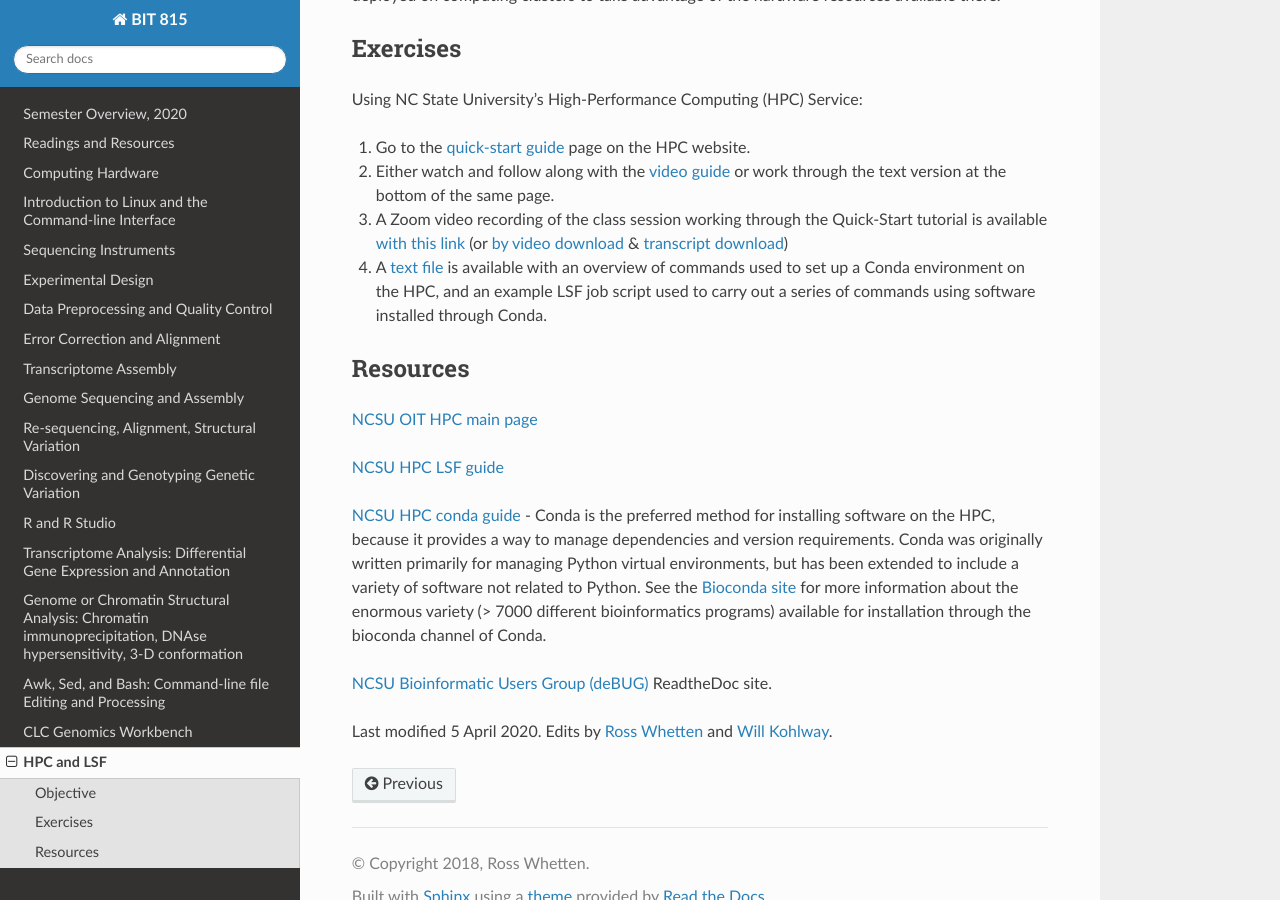
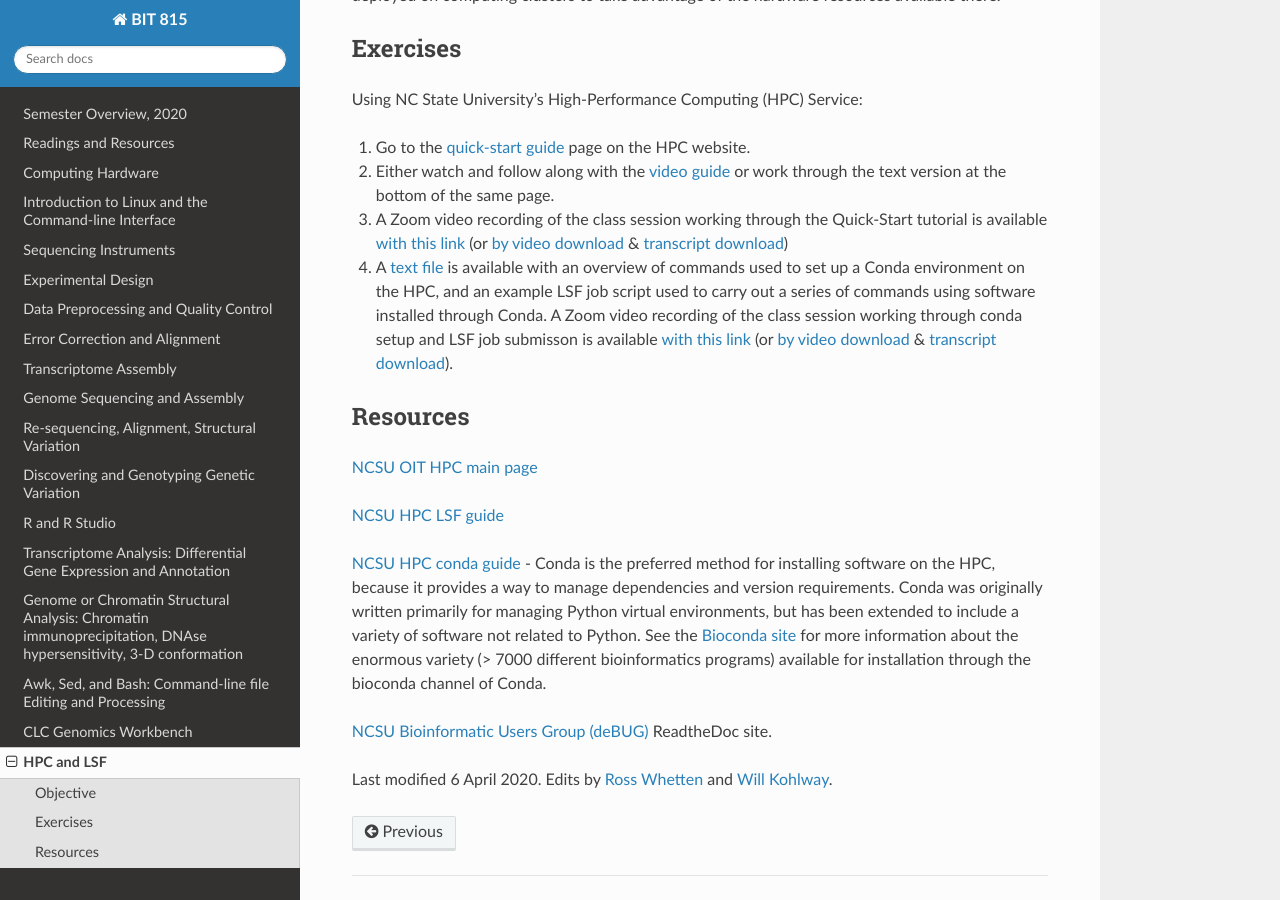
Before and after one commit to rwhetten/DeepSeqAnalysis, a Sphinx documentation site: the page built from docs/source/HPC.rst, in a window 1280 px wide and 900 px high, scrolled down 440 px. Built offline with Sphinx 7.4.7 and the Read the Docs theme 2.0.0, drawn with Linux system fonts in a browser that asks for light colours.

Commit message:
Update HPC.rst

```diff
--- a/docs/source/HPC.rst
+++ b/docs/source/HPC.rst
@@ -27,7 +27,8 @@ Using NC State University's High-Performance Computing (HPC) Service:
 
 3. A Zoom video recording of the class session working through the Quick-Start tutorial is available `with this link <https://ncsu.zoom.us/rec/play/upUqJOCpqG03HtKRtQSDAPB-W47oLqys1yMbrPUNzhnnUXILNQelb7NEYuAksjKwuIdXu_z0x_k4IH92?continueMode=true>`_ (or `by video download <https://drive.google.com/open?id=1mdUOXF80CeAm345lh6PIvftUuOV_Q-Jf>`_ & `transcript download <https://drive.google.com/open?id=1Y-DchMpqrMNv58Z03i-SRnrIZVhgb6eD>`_)
 
-4. A `text file <https://drive.google.com/a/ncsu.edu/file/d/1-QqP_tFWBXD5dU8_A8zSVcKgiEy0SkDt/>`_ is available with an overview of commands used to set up a Conda environment on the HPC, and an example LSF job script used to carry out a series of commands using software installed through Conda.
+4. A `text file <https://drive.google.com/a/ncsu.edu/file/d/1-QqP_tFWBXD5dU8_A8zSVcKgiEy0SkDt/>`_ is available with an overview of commands used to set up a Conda environment on the HPC, and an example LSF job script used to carry out a series of commands using software installed through Conda. A Zoom video recording of the class session working through conda setup and LSF job submisson is available `with this link <https://ncsu.zoom.us/rec/play/uZZ-I7ihrmk3EoDDtgSDB_YtW461JqOs0nMd_KcFzx3hBndWYFf3NLVAYyzsdId1nlkPrQ2X1vQU9-c?continueMode=true>`_ (or `by video download <https://drive.google.com/open?id=19CTrmUv27c_upafnUEj2Y0g2kXKJdWzV>`_ & `transcript download <https://drive.google.com/open?id=1cXAYhbLFLma6ZSeRBQ1zm6dlyXa0d6g->`_).
+
 
 Resources
 *********
@@ -43,5 +44,5 @@ Resources
 
 
 
-Last modified 5 April 2020.
+Last modified 6 April 2020.
 Edits by `Ross Whetten <https://github.com/rwhetten>`_ and `Will Kohlway <https://github.com/wkohlway>`_.
```
